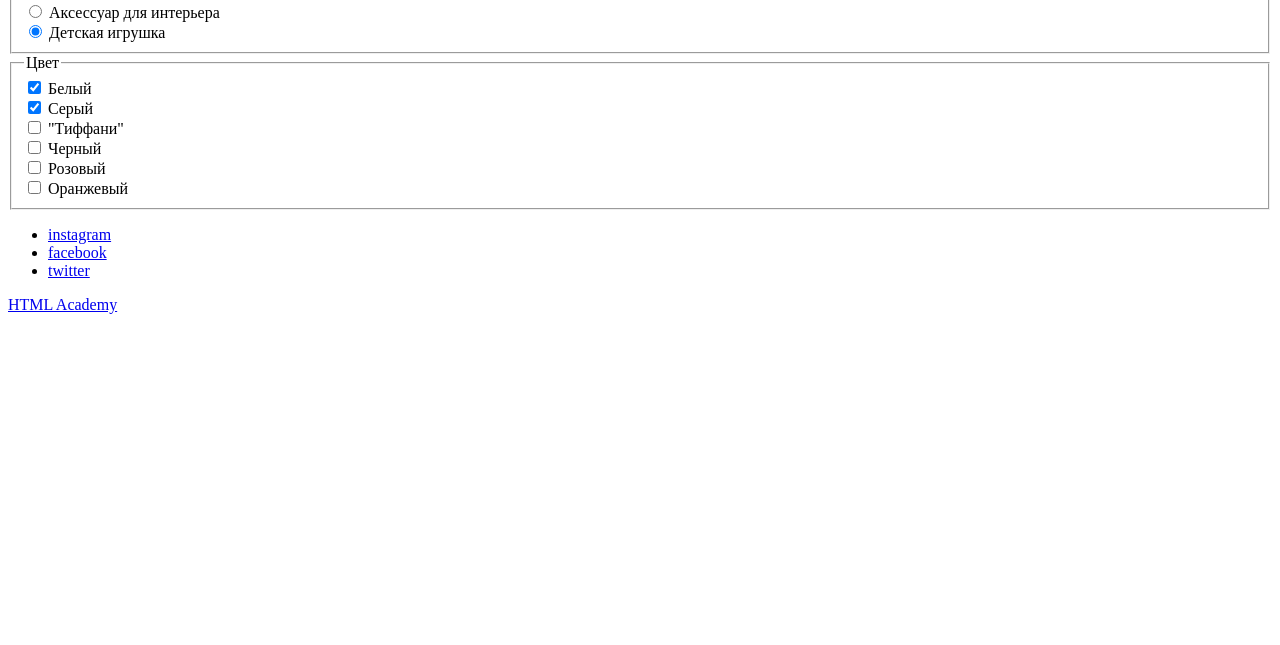
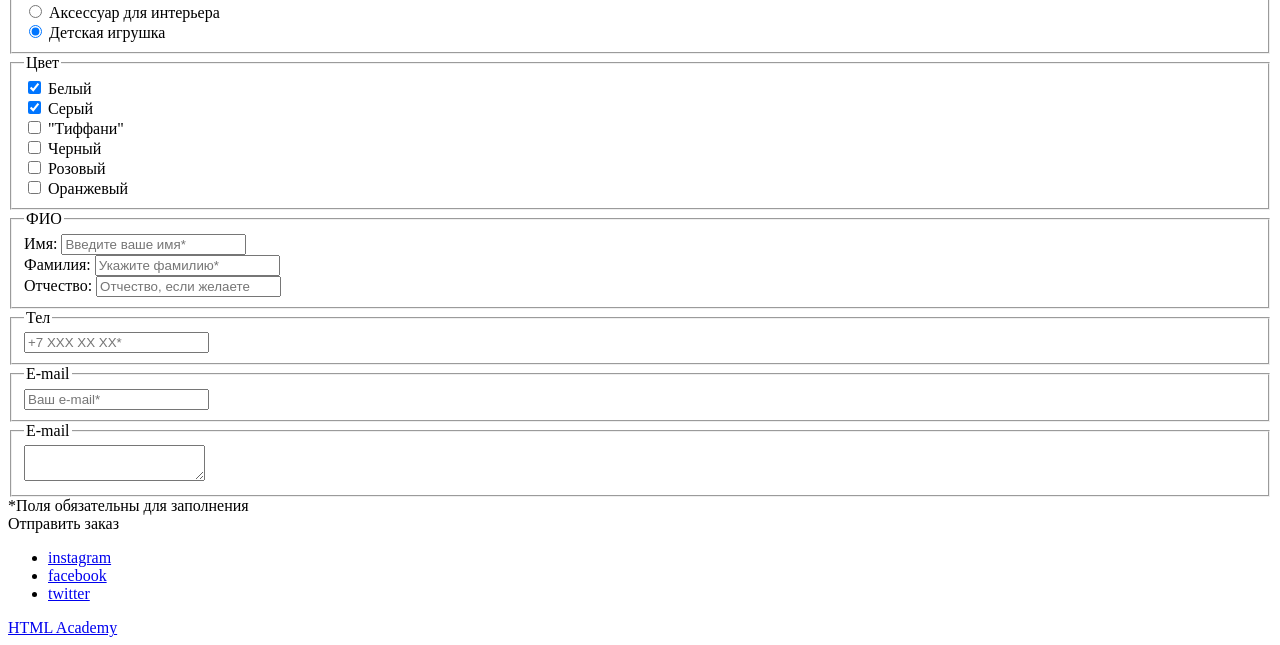
Before and after one commit to downtempa/107653-mishka, a website: page form.html in a window 1280 px wide. Shown: the part 356-1001 px from the top of the page. Before the commit the page ends 800 px from the top, so only its background shows below. Drawn offline with Linux system fonts and the light colour scheme.

Commit message:
form layout over

```diff
--- a/form.html
+++ b/form.html
@@ -90,6 +90,55 @@
           <label class="form__label  label" for="orange">Оранжевый</label>
         </div>
       </fieldset>
+      <fieldset class="form__fieldset  fieldset" title="ФИО">
+        <legend class="form__legend legend">ФИО</legend>
+        <div class="form__input-box">
+          <label class="form__label  label" for="user-name">Имя:</label>
+          <input class="form__text-input  text-input" id="user-name" name="user-name" type="text"
+                 placeholder="Введите ваше имя*">
+        </div>
+        <div class="form__input-box">
+          <label class="form__label  label" for="user-surname">Фамилия:</label>
+          <input class="form__text-input  text-input" id="user-surname" name="user-surname"
+                 type="text"
+                 placeholder="Укажите фамилию*">
+        </div>
+        <div class="form__input-box">
+          <label class="form__label  label" for="user-middle-name">Отчество:</label>
+          <input class="form__text-input  text-input" id="user-middle-name" name="user-midlle-name"
+                 type="text"
+                 placeholder="Отчество, если желаете">
+        </div>
+      </fieldset>
+      <fieldset class="form__fieldset  fieldset" title="Телефон">
+        <legend class="form__legend legend">Тел</legend>
+        <div class="form__input-box">
+          <input class="form__text-input  text-input  text-input--phone" id="user-phone"
+                 name="user-phone" type="tel"
+                 placeholder="+7 XXX XX XX*">
+        </div>
+      </fieldset>
+      <fieldset class="form__fieldset  fieldset" title="E-mail">
+        <legend class="form__legend legend">E-mail</legend>
+        <div class="form__input-box">
+          <input class="form__text-input  text-input  text-input--email" id="user-email"
+                 name="user-email" type="email"
+                 placeholder="Ваш e-mail*">
+        </div>
+      </fieldset>
+      <fieldset class="form__fieldset  fieldset" title="E-mail">
+        <legend class="form__legend legend">E-mail</legend>
+        <div class="form__input-box">
+          <textarea class="form__textarea  textarea " id="user-message"
+                 name="user-message"
+                 placeholder="Опишите все ваши пожелания к заказу">
+          </textarea>
+        </div>
+      </fieldset>
+      <div class="form__note">*Поля обязательны для заполнения</div>
+      <div class="form__btn-box">
+        <div class="form__submit-btn  btn">Отправить заказ</div>
+      </div>
     </form>
   </section>
 </div>
```
